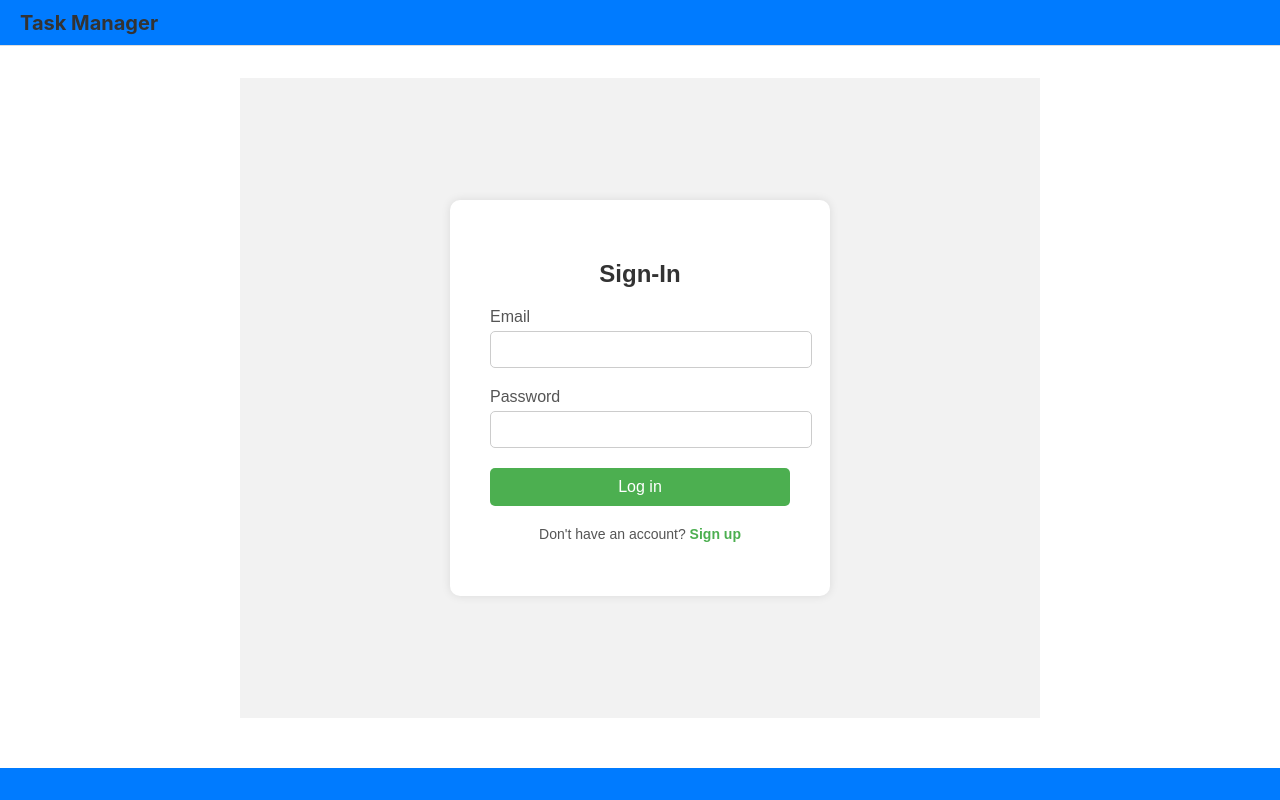
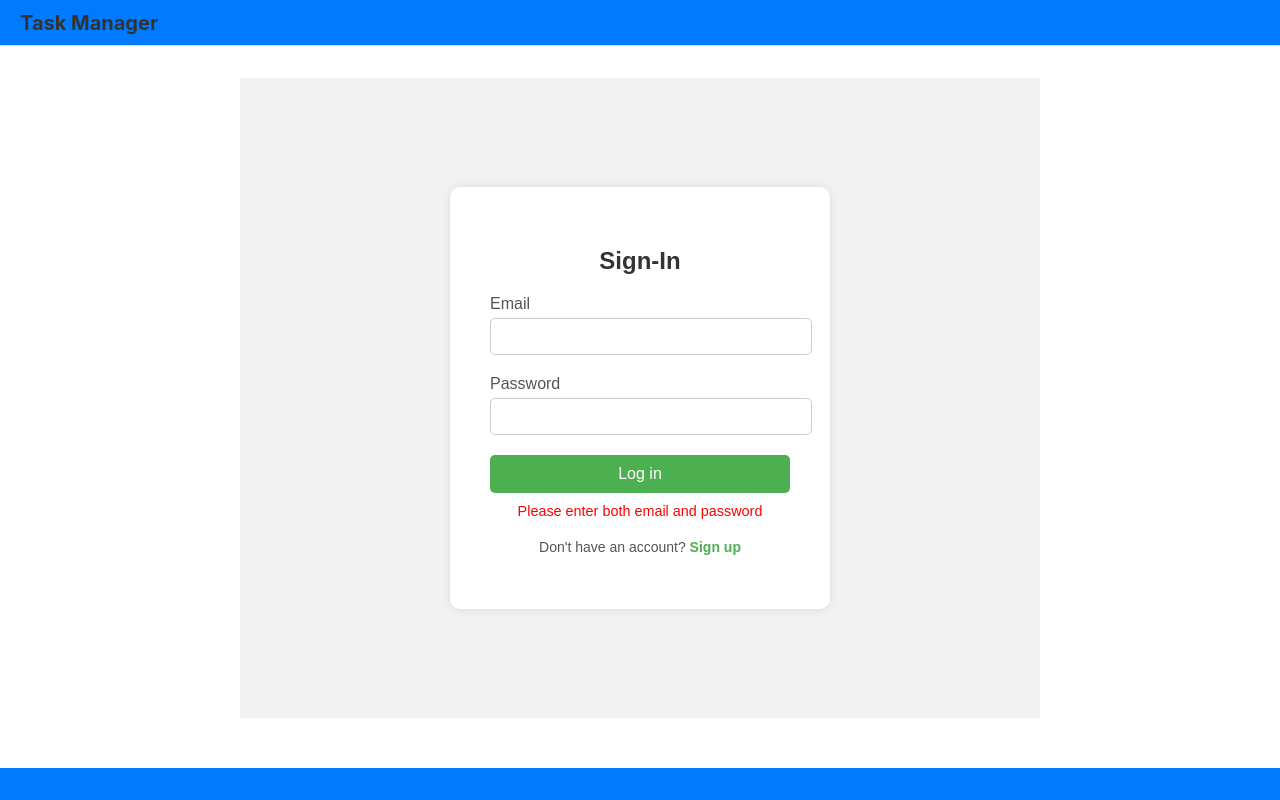
Before and after one commit to SanketKhiste/task-manager-ui, a React (Create React App) app: page /signin in a window 1280 px wide. Both pictures are taken after a click on the button "Log in". Built offline with nearby package versions, Linux system fonts and the light colour scheme.

Commit message:
#Update
Sign-In page issue resolve

```diff
--- a/src/components/SignIn.js
+++ b/src/components/SignIn.js
@@ -1,8 +1,9 @@
-import React, { useState,useContext  } from 'react';
+import React, { useState, useContext } from 'react';
 import '../style/SignIn.css';
 import axios from "axios";
 import { useNavigate } from "react-router-dom";
 import { UserContext } from "../context/UserContext";
+
 const APIBaseUrl = process.env.REACT_APP_APIBASEURL;
 
 const SignIn = () => {
@@ -10,22 +11,24 @@ const SignIn = () => {
     email: "",
     password: "",
   });
+
+  const [errorMessage, setErrorMessage] = useState("");
   const navigate = useNavigate();
   const { setUser } = useContext(UserContext);
-
 
   const handleChange = (e) => {
     setFormData({
       ...formData,
       [e.target.name]: e.target.value
     });
+    setErrorMessage(""); // Clear error on input change
   };
 
   const Login = (e) => {
     e.preventDefault();
 
     if (!formData.email || !formData.password) {
-      alert("Please enter both email and password");
+      setErrorMessage("Please enter both email and password");
       return;
     }
 
@@ -36,14 +39,18 @@ const SignIn = () => {
 
     axios.post(`${APIBaseUrl}/Login/UserLogin`, data)
       .then((res) => {
-
         console.log("Login Details:", res.data);
         setUser(res.data);
         sessionStorage.setItem("user", JSON.stringify(res.data));
         navigate("/TaskList");
       })
       .catch((err) => {
-        console.error("Error logging in:", err.message);
+        if (err.response && err.response.status === 401) {
+          setErrorMessage(err.response.data.message || "Invalid email or password");
+        } else {
+          setErrorMessage("Something went wrong. Please try again.");
+        }
+        console.error("Error logging in:", err);
       });
   };
 
@@ -80,6 +87,10 @@ const SignIn = () => {
           <button type="button" className="button" onClick={Login}>
             Log in
           </button>
+
+          {errorMessage && (
+            <p className="errorText">{errorMessage}</p>
+          )}
         </div>
 
         <p className="signupText">
--- a/src/components/SignUpForm.js
+++ b/src/components/SignUpForm.js
@@ -43,7 +43,6 @@ const SignUpForm = () => {
         console.log("Register:", res.data);
         setSuccessMessage("Registration successful!");
 
-        // Clear the form
         setFormData({
           name: '',
           email: '',
--- a/src/style/SignIn.css
+++ b/src/style/SignIn.css
@@ -61,3 +61,10 @@
   text-decoration: none;
   font-weight: bold;
 }
+
+.errorText {
+  color: red;
+  margin-top: 10px;
+  font-size: 0.9rem;
+  text-align: center;
+}
```
